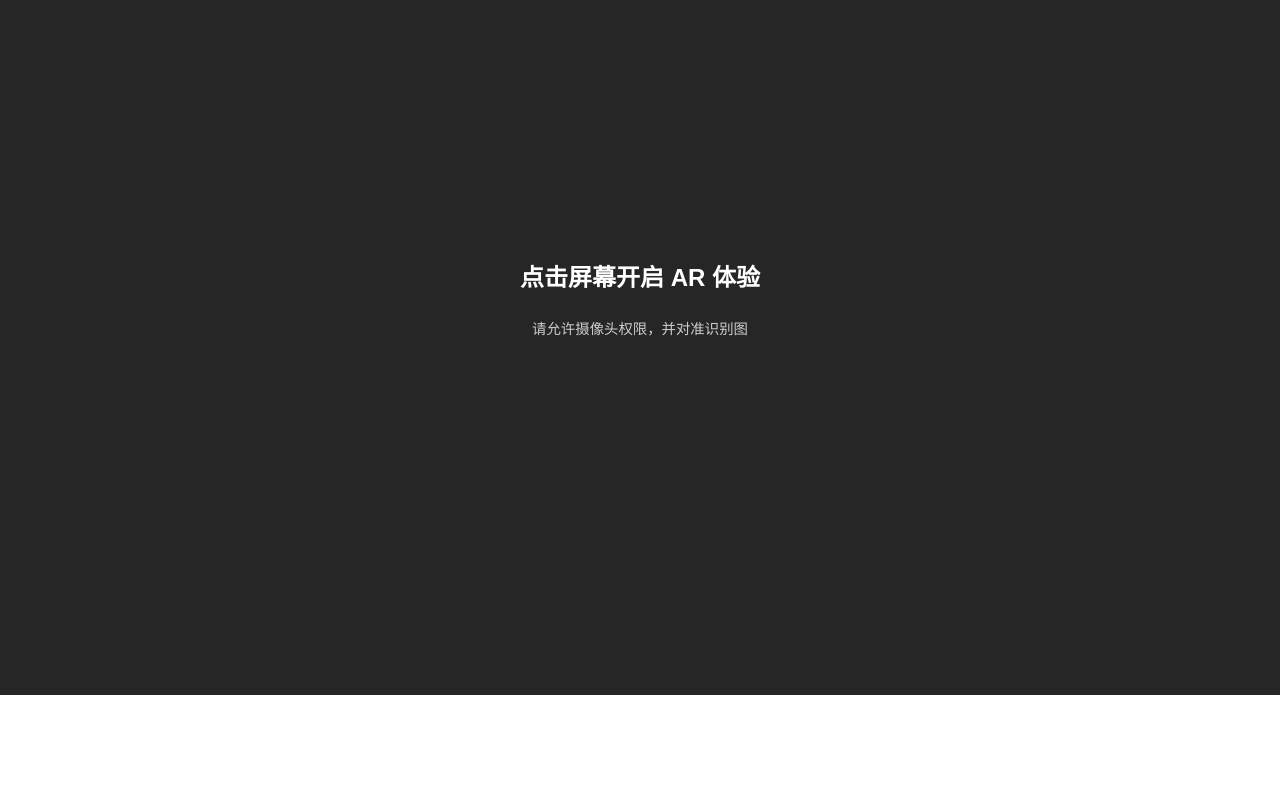
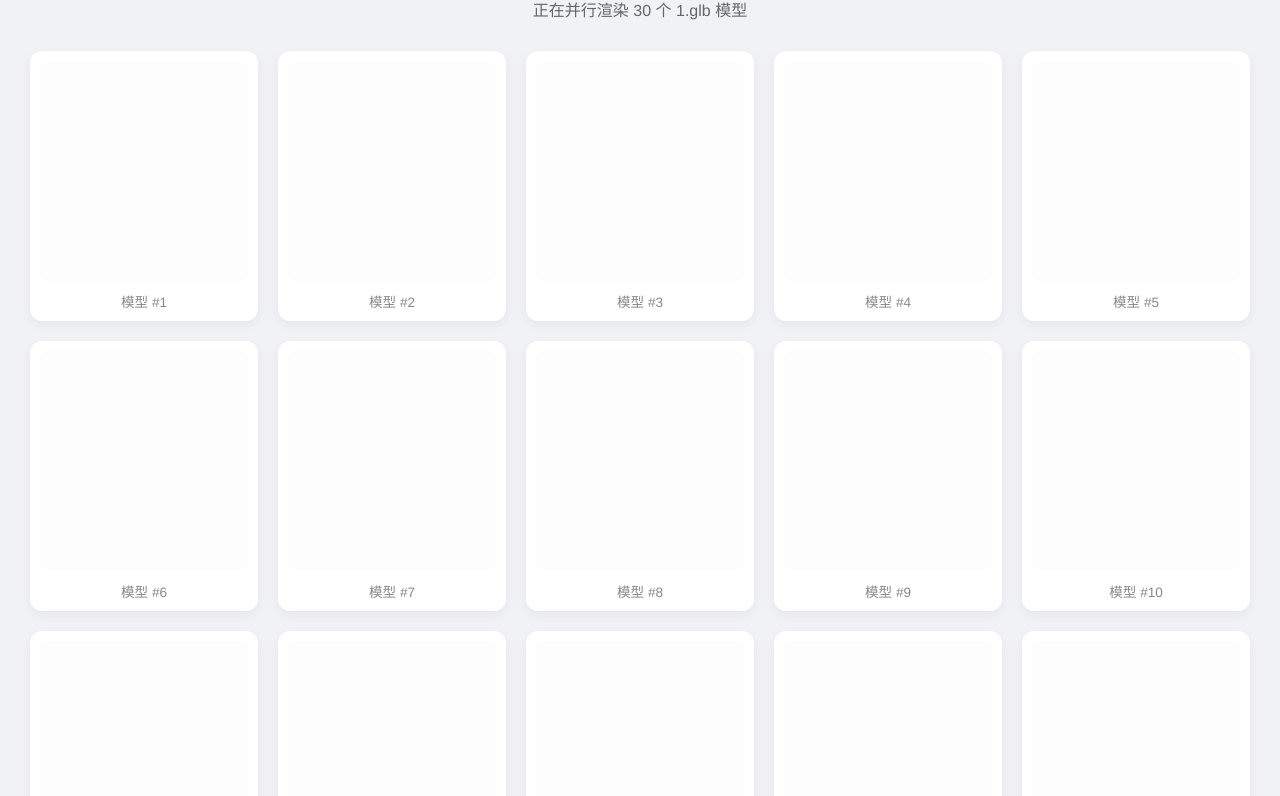
Before and after one commit to ysyang2005/AR-Experience-1, a plain HTML site: page index.html in a window 1280 px wide. Shown: the part 105-901 px from the top of the page. Before the commit the page ends 800 px from the top, so only its background shows below. Drawn offline with Linux system fonts and the light colour scheme; some packages are replaced by stand-ins of ours; grey boxes are pictures that could not be loaded; a script that the page names is missing.

Commit message:
Update index.html

```diff
--- a/index.html
+++ b/index.html
@@ -3,103 +3,107 @@
 <head>
     <meta charset="UTF-8">
     <meta name="viewport" content="width=device-width, initial-scale=1.0">
-    <title>MindAR 视频图像追踪</title>
+    <title>30个 GLB 模型并列展示</title>
 
-    <script src="https://aframe.io/releases/1.5.0/aframe.min.js"></script>
-    <script src="https://cdn.jsdelivr.net/npm/mind-ar@1.2.5/dist/mindar-image-aframe.prod.js"></script>
+    <script type="module" src="https://ajax.googleapis.com/ajax/libs/model-viewer/3.4.0/model-viewer.min.js"></script>
 
     <style>
         body {
+            font-family: 'Helvetica Neue', Arial, sans-serif;
             margin: 0;
-            overflow: hidden;
-        }
-        /* AR 启动前的用户交互提示层（用于解锁视频声音） */
-        #ui-overlay {
-            position: fixed;
-            top: 0;
-            left: 0;
-            width: 100vw;
-            height: 100vh;
-            background: rgba(0, 0, 0, 0.85);
-            z-index: 9999;
+            padding: 30px;
+            background-color: #f0f2f5;
             display: flex;
             flex-direction: column;
-            justify-content: center;
             align-items: center;
-            color: white;
-            font-family: sans-serif;
-            cursor: pointer;
         }
-        #ui-overlay h2 {
-            margin-bottom: 10px;
+
+        h1 {
+            color: #1a1a1a;
+            margin-bottom: 5px;
         }
-        #ui-overlay p {
-            color: #ccc;
-            font-size: 0.9rem;
+
+        .subtitle {
+            color: #666;
+            margin-bottom: 30px;
+        }
+
+        /* 网格布局：核心部分 */
+        .grid-container {
+            display: grid;
+            /* 自动适应屏幕宽度，每个模型盒子最小 220px，自动充满整行 */
+            grid-template-columns: repeat(auto-fill, minmax(220px, 1fr));
+            gap: 20px; /* 盒子之间的间距 */
+            width: 100%;
+            max-width: 1400px; /* 最大显示宽度 */
+        }
+
+        /* 单个模型卡片样式 */
+        .model-card {
+            background: #ffffff;
+            border-radius: 12px;
+            box-shadow: 0 4px 12px rgba(0, 0, 0, 0.05);
+            padding: 10px;
+            display: flex;
+            flex-direction: column;
+            align-items: center;
+            transition: transform 0.2s ease;
+        }
+
+        /* 鼠标悬停时的小动效 */
+        .model-card:hover {
+            transform: translateY(-5px);
+        }
+
+        /* 3D 标签样式 */
+        model-viewer {
+            width: 100%;
+            height: 220px; /* 每个模型的高度 */
+            background-color: #fdfdfd;
+            border-radius: 8px;
+        }
+
+        .model-label {
+            margin-top: 10px;
+            font-size: 0.85rem;
+            color: #888;
+            font-weight: 500;
         }
     </style>
 </head>
 <body>
 
-    <div id="ui-overlay">
-        <h2>点击屏幕开启 AR 体验</h2>
-        <p>请允许摄像头权限，并对准识别图</p>
-    </div>
+    <h1>3D 模型矩阵展示</h1>
+    <div class="subtitle">正在并行渲染 30 个 1.glb 模型</div>
 
-    <a-scene
-        mindar-image="imageTargetSrc: 1.mind; autoStart: true; uiLoading: no; uiError: no; uiScanning: yes;"
-        color-space="sRGB"
-        renderer="colorManagement: true, sortObjects: true"
-        vr-mode-ui="enabled: false"
-        device-orientation-permission-ui="enabled: false">
-
-        <a-assets>
-            <video id="ar-video" src="1.mp4" preload="auto" loop="true" playsinline webkit-playsinline></video>
-        </a-assets>
-
-        <a-camera position="0 0 0" look-controls="enabled: false"></a-camera>
-
-        <a-entity id="example-target" mindar-image-target="targetIndex: 0">
-            <a-video
-                src="#ar-video"
-                position="0 0 0"
-                rotation="0 0 0"
-                width="1"
-                height="1">
-            </a-video>
-        </a-entity>
-
-    </a-scene>
+    <div class="grid-container" id="modelGrid"></div>
 
     <script>
-        document.addEventListener("DOMContentLoaded", () => {
-            const overlay = document.getElementById('ui-overlay');
-            const video = document.getElementById('ar-video');
-            const targetEntity = document.getElementById('example-target');
+        // 获取容器
+        const gridContainer = document.getElementById('modelGrid');
 
-            // 1. 当用户点击遮罩层时，隐藏遮罩并静音播放一次视频（以此绕过浏览器的音频限制）
-            overlay.addEventListener('click', () => {
-                overlay.style.display = 'none';
-                video.play().then(() => {
-                    // 播放成功后立即暂停，等待图像识别成功
-                    video.pause();
-                }).catch(err => {
-                    console.log("视频播放尝试失败:", err);
-                });
-            });
+        // 循环 30 次，动态生成模型标签
+        for (let i = 1; i <= 30; i++) {
+            // 创建卡片外壳
+            const card = document.createElement('div');
+            card.className = 'model-card';
 
-            // 2. 监听 MindAR 的事件：当摄像头【识别到】图片时，播放视频
-            targetEntity.addEventListener("targetFound", event => {
-                console.log("识别成功：播放视频");
-                video.play();
-            });
+            // 配置 model-viewer 的属性
+            // auto-rotate: 自动旋转 | camera-controls: 允许鼠标控制 | loading="lazy": 延迟加载提高性能
+            card.innerHTML = `
+                <model-viewer
+                    src="1.glb"
+                    alt="Model 1.glb - ${i}"
+                    auto-rotate
+                    camera-controls
+                    loading="lazy">
+                </model-viewer>
+                <div class="model-label">模型 #${i}</div>
+            `;
 
-            // 3. 监听 MindAR 的事件：当目标【离开】镜头视线时，暂停视频
-            targetEntity.addEventListener("targetLost", event => {
-                console.log("目标丢失：暂停视频");
-                video.pause();
-            });
-        });
+            // 塞入网格中
+            gridContainer.appendChild(card);
+        }
     </script>
 </body>
 </html>
```
